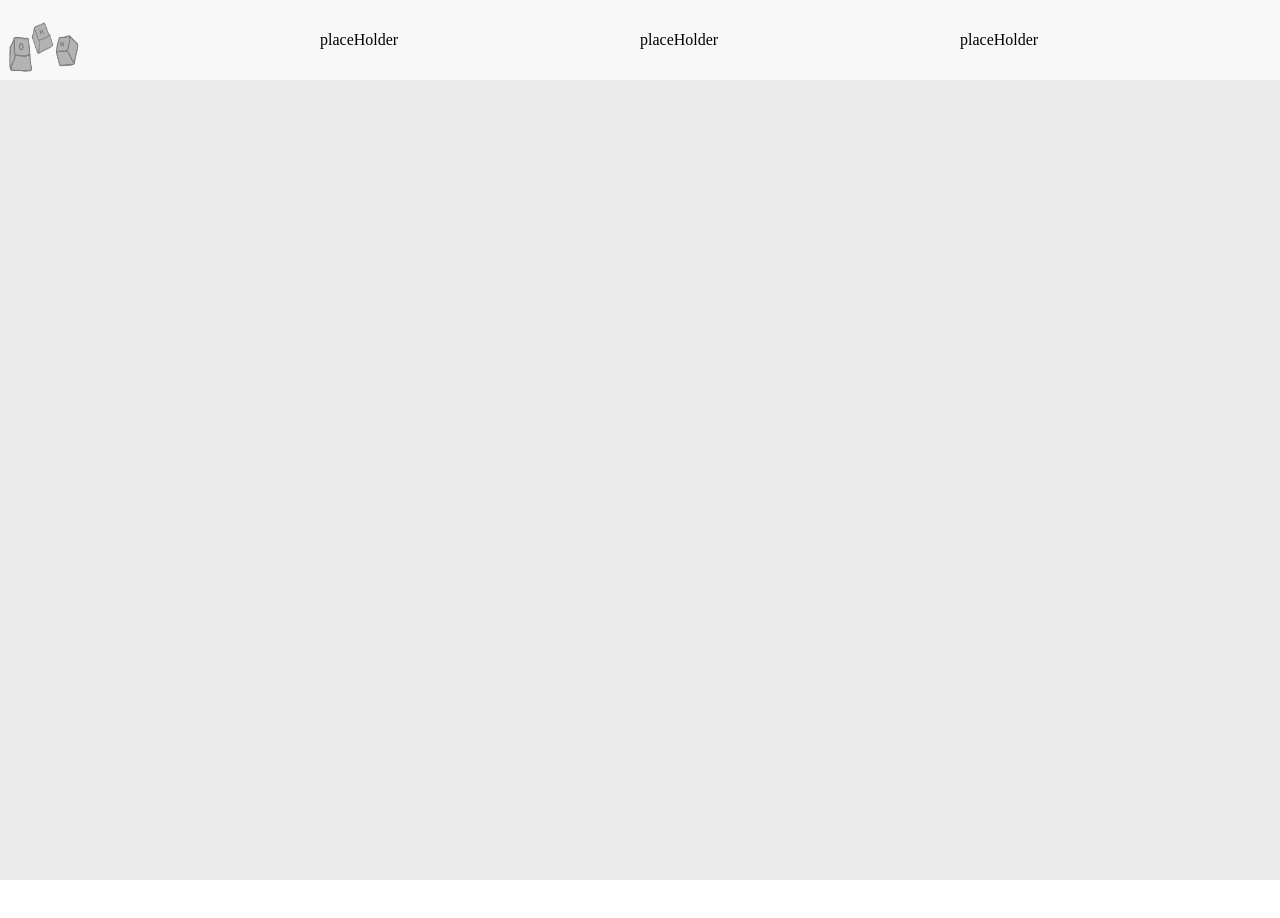
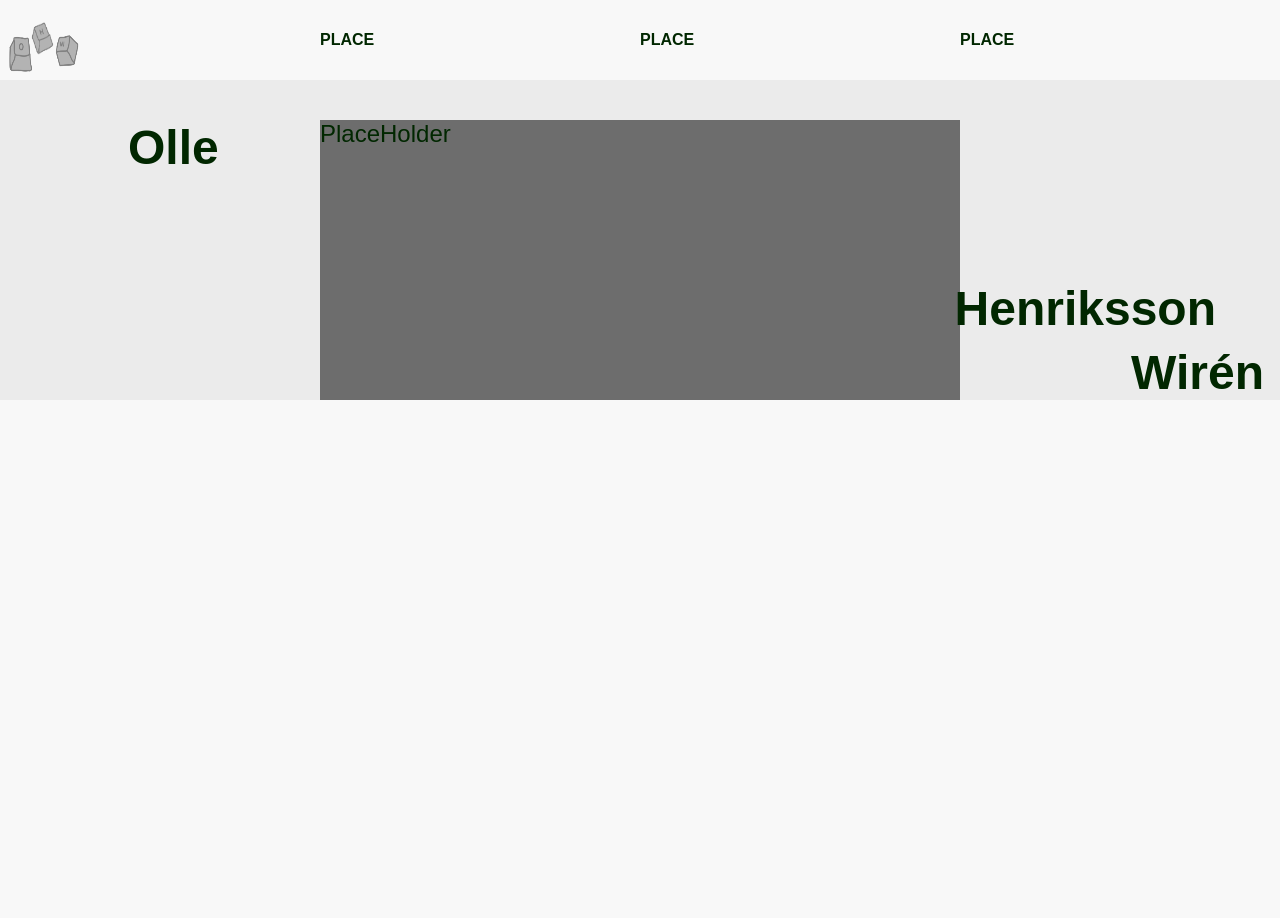
Before and after one commit to OlleHenrikssonWiren/Olle-Henriksson-Wiren-Portfolio, a plain HTML site: page index.html in a window 1280 px wide. Shown: the top 918 px of the page. Before the commit the page ends 880 px from the top, so only its background shows below. Drawn offline with Linux system fonts and the light colour scheme.

Commit message:
more js for scroll functions

```diff
--- a/css/style.css
+++ b/css/style.css
@@ -2,9 +2,11 @@
     box-sizing: border-box;
     margin: 0;
     padding: 0;
+    font-family: "open-sans", sans-serif;
+    color: var(--black);
 }
 :root {
-   --black: #013100;
+   --black: #012700;
    --darkGray: #6D6D6D;
    --gray: #ebebeb;
    --white: #F8F8F8;
@@ -15,17 +17,26 @@
 }
 nav {
     height: 10vh;
+    width: 100vw;
     background-color: var(--white);
     display: flex;
+    font-weight: bold;
+    text-transform: uppercase;
     align-items: center;
+    position: fixed;
+    z-index: 12;
 
 }
+.currentNav {
+    border-bottom: solid 2px var(--green);
+}
 main {
-    background-color: var(--gray);
+    background-color: var(--white);
     z-index: 10;
     position: relative;
     height: auto;
-    min-height: 100vh;
+    width: 100vw;
+    min-height: 200vh;
 
 }
 .keycap {
@@ -75,3 +86,33 @@ main {
 .openCap {
     top: 0px;
 }
+.main1 {
+    height: 50vh;
+    background-color: var(--gray);
+    display: flex;
+    align-items: center;
+    flex-direction: column;
+    justify-content: flex-end;
+    font-size: 1.5rem;
+    position: relative;
+}
+.main1 h1 {
+    position: absolute;
+}
+.main1 h1:nth-child(1) { /* "Olle" */
+    top: 30%;
+    left: 10%;
+}
+.main1 h1:nth-child(2) { /* "Henriksson" */
+    bottom: 4rem;
+    right: 4rem;
+}
+.main1 h1:nth-child(3) { /* "Wirén" */
+   bottom: 0;
+   right: 1rem;
+}
+.main1ImgBox {
+    height: 70%;
+    width: 50%;
+    background-color: var(--darkGray);
+}
--- a/index.html
+++ b/index.html
@@ -6,23 +6,38 @@
     <meta name="viewport" content="width=device-width, initial-scale=1.0">
     <title>Olle HW</title>
     <link rel="stylesheet" href="./css/style.css">
+
+    <!-- Font Links -->
+    <link rel="preconnect" href="https://fonts.googleapis.com">
+    <link rel="preconnect" href="https://fonts.gstatic.com" crossorigin>
+    <link href="https://fonts.googleapis.com/css2?family=Open+Sans&display=swap" rel="stylesheet">
 </head>
 <body>
 
 <div class="wrapper">
     <nav>
-        <div class="logoBox">
+        <div class="logoBox" class="navItem">
             <img class="keycap" id="w" src="./img/O.png">
             <img class="keycap" id="h" src="./img/H.png">
             <img class="keycap" id="o" src="./img/W.png">
         </div>
 
-        <div class="navItem">placeHolder</div>
-        <div class="navItem">placeHolder</div>
-        <div class="navItem">placeHolder</div>
+        <div class="navItem">place</div>
+        <div class="navItem">place</div>
+        <div class="navItem">place</div>
     </nav>
 
-    <main></main>
+    <main>
+        <div class="main1">
+            <h1>Olle</h1>
+            <h1>Henriksson</h1>
+            <h1>Wirén</h1>
+            <div class="main1ImgBox">
+                <p>PlaceHolder</p>
+            </div>
+        </div>
+
+    </main>
 
 </div>
 
--- a/js/script.js
+++ b/js/script.js
@@ -14,5 +14,21 @@ function loadLogo() {
     }
 }
 
+setTimeout(() => {
+   loadLogo()
+}, 300)
 
-loadLogo()
+document.body.onscroll = function navTracker() {
+    var navItem = document.getElementsByClassName("navItem");
+    console.log("scrolling")
+    for (let i = 0; i < navItem.length; i++) {
+        switch (navItem) {
+            case (window.innerHeight)* 0:
+                navItem[1].classListToggle("currentNav");
+            break;
+
+            default:
+                navItem[i].classList.Toggle("currentNav")
+        }
+    }
+}
```
Also changed, not shown: 1 other file.
